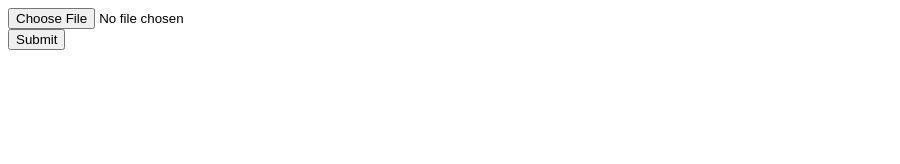
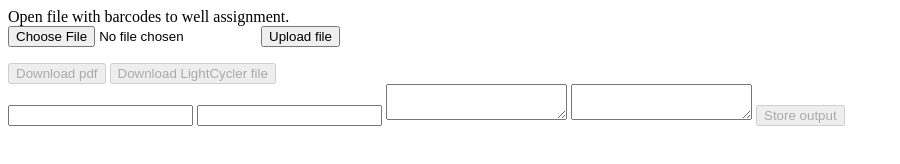
Before and after one commit to anders-biostat/barcodes_to_plate, a website: page public/index.html in a window 1280 px wide. Shown: the whole page, without its empty margins (0-900 px from the left). Drawn offline with Linux system fonts and the light colour scheme.

Commit message:
file is loaded and processed

```diff
--- a/public/index.html
+++ b/public/index.html
@@ -2,9 +2,53 @@
 	<title>Read barcodes</title>
 </head>
 <body>
+	<div>Open file with barcodes to well assignment.</div>
 	<form  action="upload" method="post" enctype="multipart/form-data">
-		<input type="file" name="barcodes"/><br>
-		<input type="submit">
+		<input type="file" name="barcodes" id="barcodes"/><button onclick="fileupload();" type="button">Upload file</button>
 	</form>
+	<div id="message"></div>
+	<div>
+		<button disabled class="saveButton">Download pdf</button>
+		<button disabled class="saveButton">Download LightCycler file</button>
+	</div>
+	<form action="store" method="post" enctype="multipart/form-data">
+		<input type="text" name="pdf_name">
+		<input type="text" name="csv_name">
+		<textarea></textarea>
+		<textarea></textarea>
+		<button type="button" disabled class="saveButton">Store output</button>
+	</form>
+	<script type="text/javascript">
+		var fileupload = function() {
+			var files = document.getElementById("barcodes").files;
+			if(files.length == 0) {
+				document.getElementById("message").innerHTML = "No file is selected. Please, select a file first.";
+				return;
+			} else {
+				document.getElementById("message").innerHTML = "";
+			}
 
+  		const formData = new FormData()
+  		formData.append('barcodes', files[0])
+
+			fetch("/upload", {
+				method: "post",
+				body: formData
+			})
+			.then(res => {
+				if(res.status == 406) {
+					document.getElementById("message").innerHTML = "Empty file or wrong format";
+					return;
+				} else if(res.status == 200) {
+					document.querySelectorAll(".saveButton")
+						.forEach(el => {el.disabled = false;})
+					return res.text();
+				}
+			})
+			.then(text => {
+				if(text)
+					document.getElementById("message").innerHTML = "File is loaded. " + text + " wells detected"
+			})
+		};
+	</script>
 </body>
```
Also changed, not shown: index.js (+8 -2 lines).
